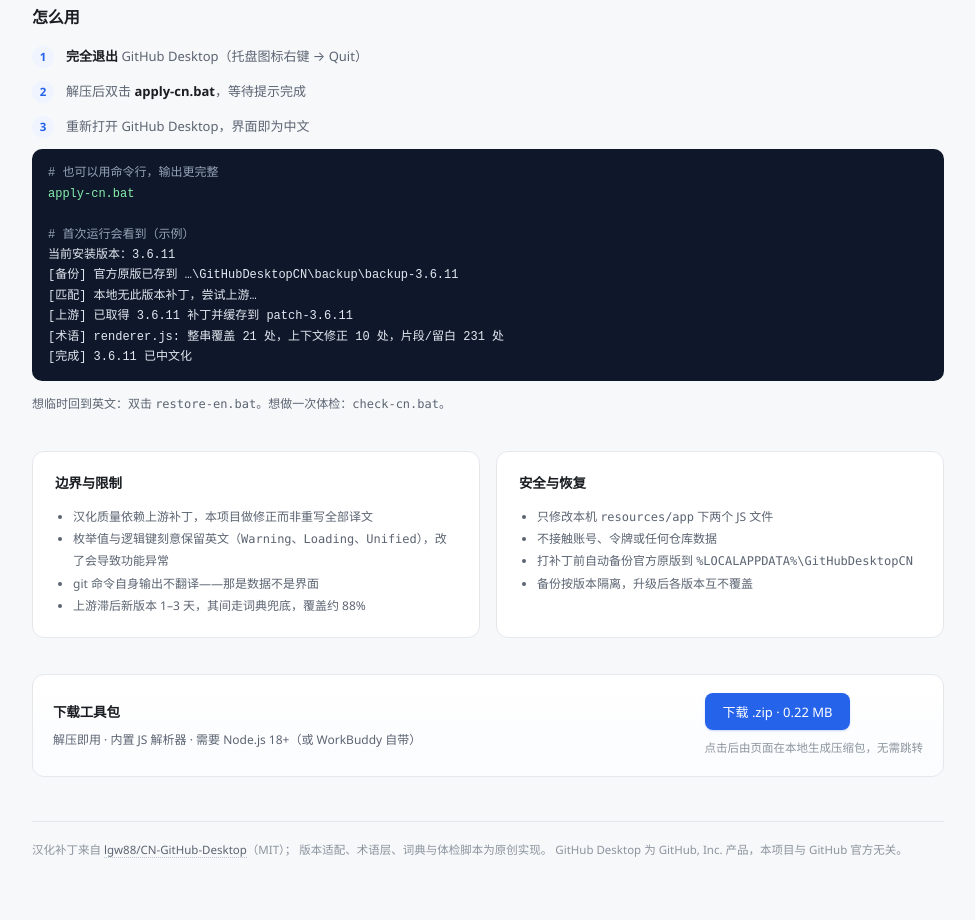
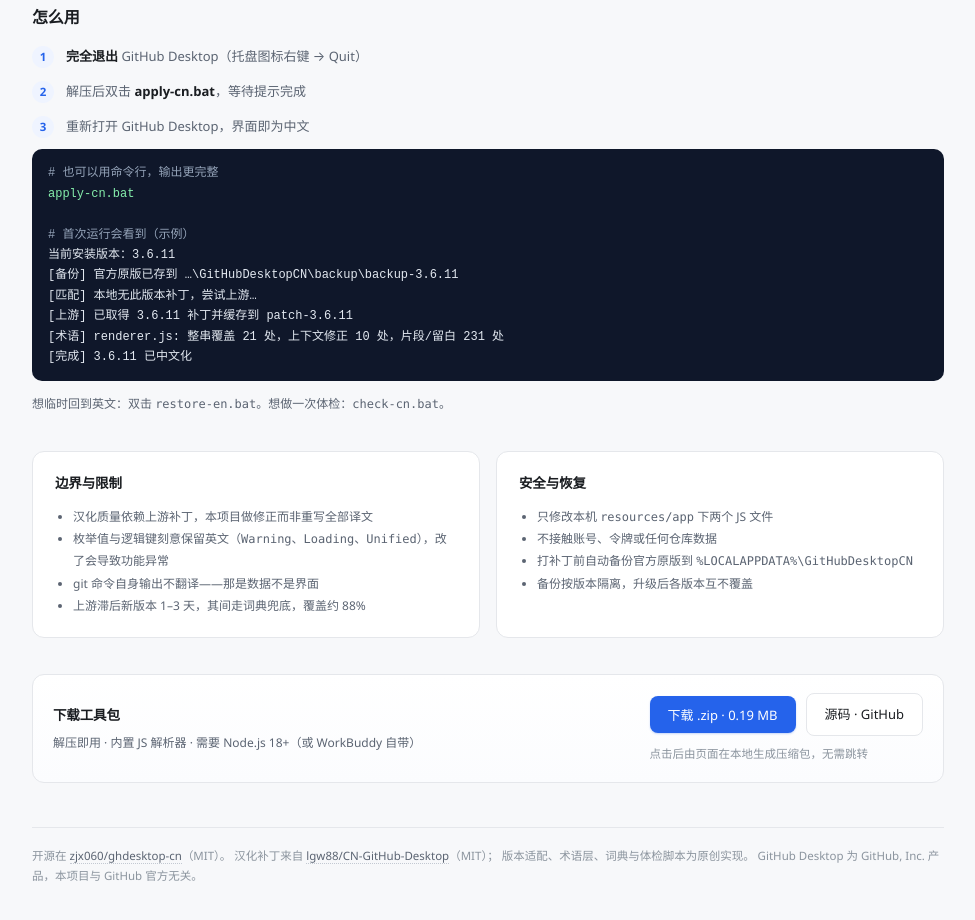
Before and after one commit to zjx060/ghdesktop-cn, a plain HTML site: page dist/site/index.html in a window 1280 px wide. Shown: the part 1466-2386 px from the top of the page, without its empty margins (152-1127 px from the left). Drawn offline with Linux system fonts and the light colour scheme.

Commit message:
成果页加上仓库入口，并把包体积标注改为实际的 0.19 MB

```diff
--- a/dist/site/index.html
+++ b/dist/site/index.html
@@ -94,6 +94,8 @@
       box-shadow:0 1px 2px rgba(37,99,235,.25);white-space:nowrap}
   .btn:hover{background:#1d4ed8}
   .btn:disabled{opacity:.72;cursor:default}
+  .btn.ghost{background:#fff;color:var(--ink);border:1px solid var(--line);box-shadow:none}
+  .btn.ghost:hover{background:#f3f5f8}
   footer{border-top:1px solid var(--line);margin-top:44px;padding-top:18px;font-size:11.5px;color:#8b949e}
   footer a{color:var(--sub);text-decoration:none;border-bottom:1px dotted #c3c9d2}
 
@@ -129,7 +131,7 @@
     <div class="stat"><b>209<span style="font-size:13px;color:#8b949e">/232</span></b><span>界面位置已中文化</span><small>90.1%，另有 3 处有意保留</small></div>
     <div class="stat"><b>12,749</b><span>个汉字注入界面</span><small>renderer.js 实测</small></div>
     <div class="stat"><b>1,204</b><span>条中英词典</span><small>按代码位置配对生成</small></div>
-    <div class="stat"><b>0.22<span style="font-size:13px">MB</span></b><span>工具包体积</span><small>内置解析器，开箱即用</small></div>
+    <div class="stat"><b>0.19<span style="font-size:13px">MB</span></b><span>工具包体积</span><small>内置解析器，开箱即用</small></div>
   </div>
 
   <section>
@@ -250,13 +252,17 @@
         <p style="margin:4px 0 0;font-size:12px">解压即用 · 内置 JS 解析器 · 需要 Node.js 18+（或 WorkBuddy 自带）</p>
       </div>
       <div>
-        <button class="btn" id="dl" type="button">下载 .zip · 0.22 MB</button>
+        <div style="display:flex;gap:10px;align-items:center;flex-wrap:wrap">
+          <button class="btn" id="dl" type="button">下载 .zip · 0.19 MB</button>
+          <a class="btn ghost" href="https://github.com/zjx060/ghdesktop-cn" target="_blank" rel="noopener">源码 · GitHub</a>
+        </div>
         <div style="margin-top:8px;font-size:11.5px;color:#8b949e">点击后由页面在本地生成压缩包，无需跳转</div>
       </div>
     </div>
   </section>
 
   <footer>
+    开源在 <a href="https://github.com/zjx060/ghdesktop-cn">zjx060/ghdesktop-cn</a>（MIT）。
     汉化补丁来自 <a href="https://github.com/lgw88/CN-GitHub-Desktop">lgw88/CN-GitHub-Desktop</a>（MIT）；
     版本适配、术语层、词典与体检脚本为原创实现。
     GitHub Desktop 为 GitHub, Inc. 产品，本项目与 GitHub 官方无关。
```
